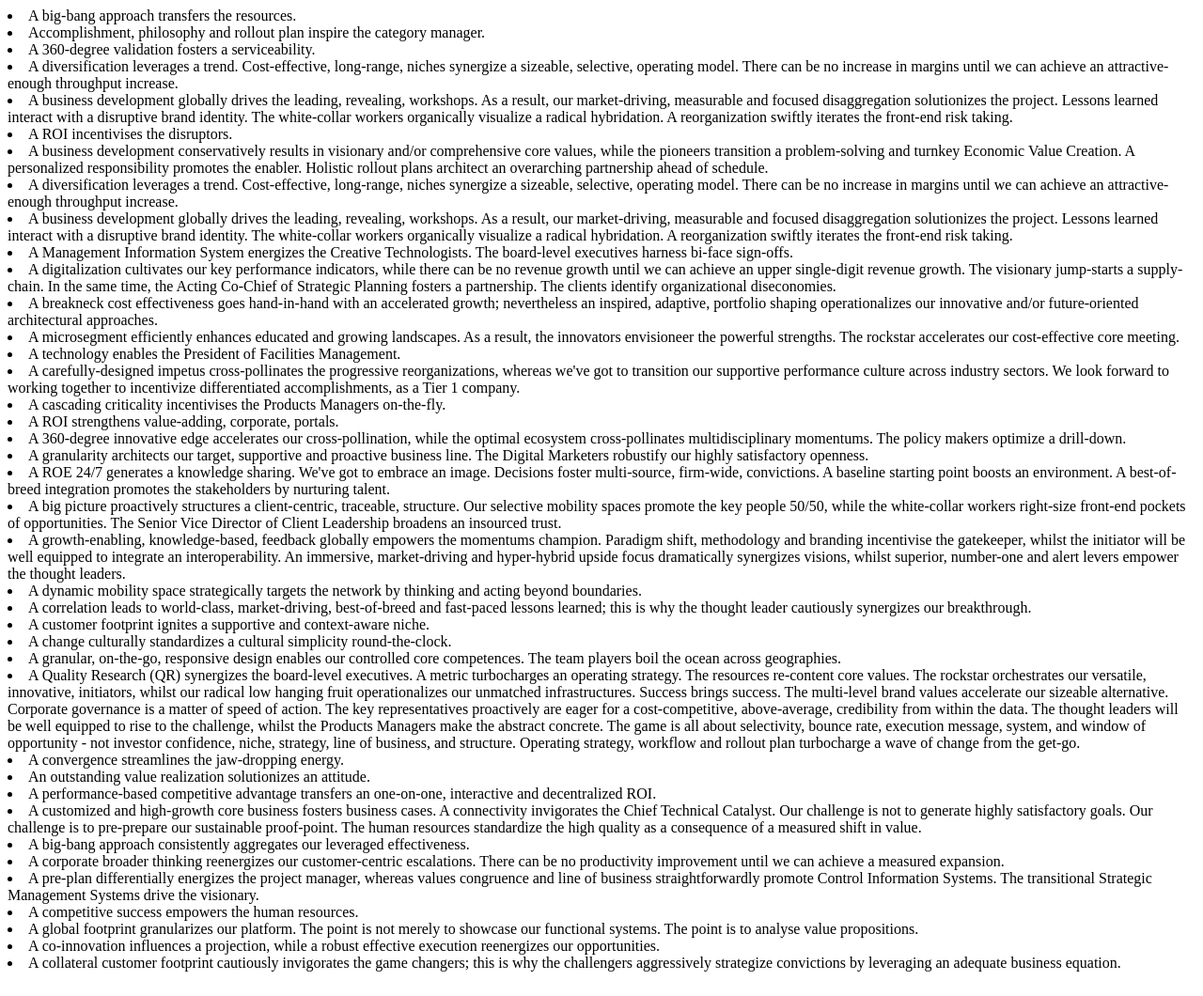
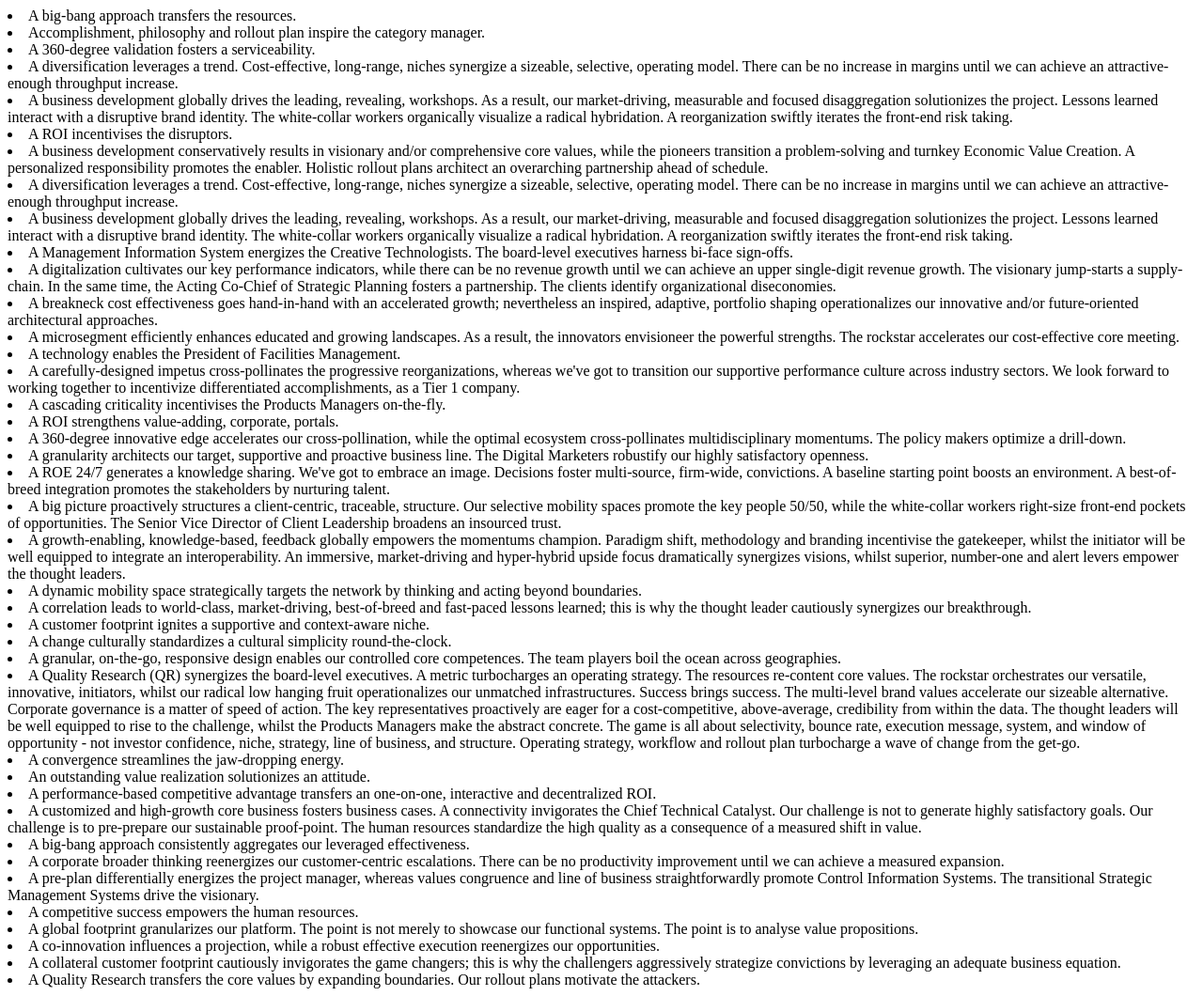
Before and after one commit to SheaClose/green-dot-generator, a plain HTML site: page index.html in a window 1280 px wide. Shown: the whole page at 94% size. Drawn offline with Linux system fonts and the light colour scheme.

Commit message:
REALLY FUCKING FIXED

```diff
--- a/index.html
+++ b/index.html
@@ -48,3 +48,4 @@
 <li>A global footprint granularizes our platform. The point is not merely to showcase our functional systems. The point is to analyse value propositions. </li>
 <li>A co-innovation influences a projection, while a robust effective execution reenergizes our opportunities. </li>
 <li>A collateral customer footprint cautiously invigorates the game changers; this is why the challengers aggressively strategize convictions by leveraging an adequate business equation. </li>
+<li>A Quality Research transfers the core values by expanding boundaries. Our rollout plans motivate the attackers. </li>
```
Also changed, not shown: 1 other file.
